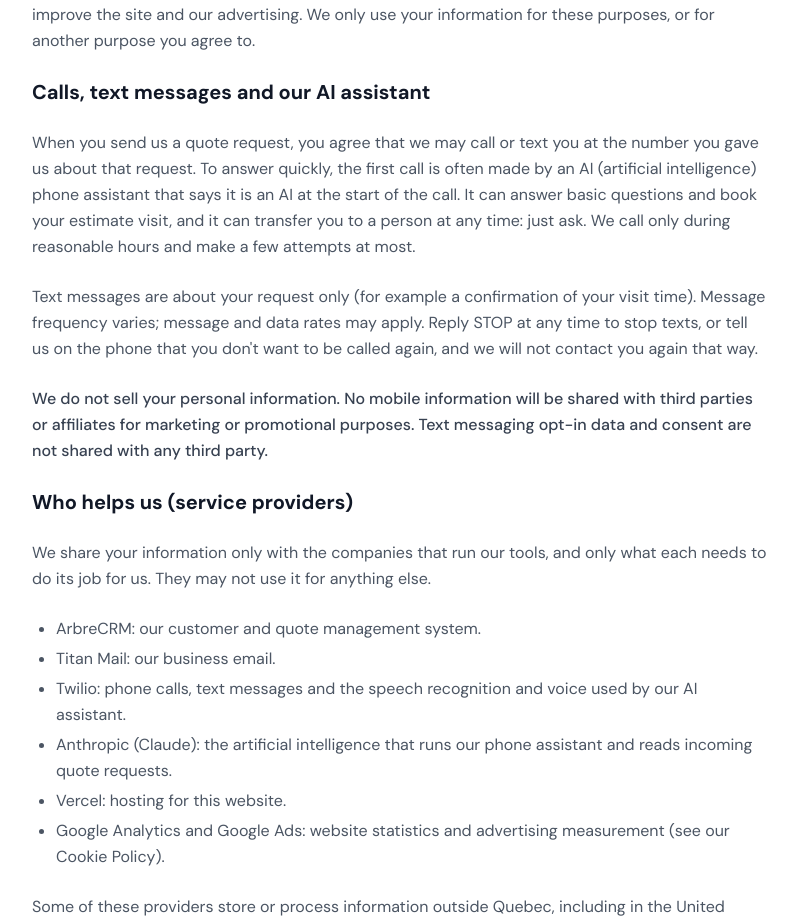
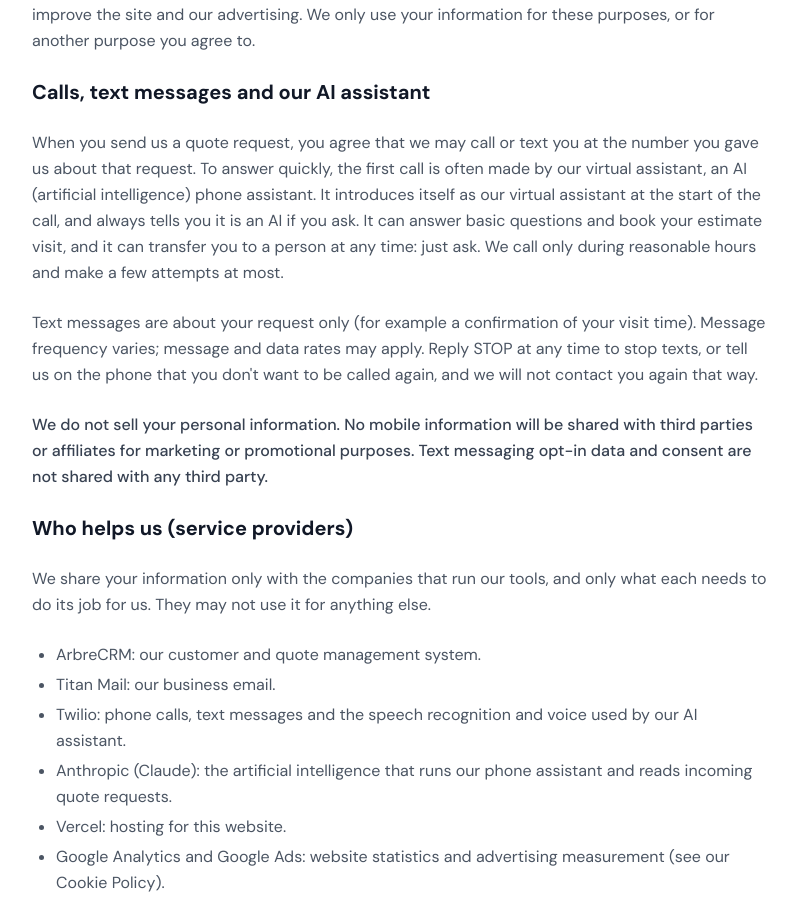
Before and after one commit to cjbrandse4-ship-it/brandse-website, a Next.js app: page /privacy-policy in a window 1280 px wide. Shown: the part 802-1726 px from the top of the page, without its empty margins (240-1037 px from the left). Built offline with nearby package versions, Linux system fonts and the light colour scheme.

Commit message:
privacy: assistant introduces itself as our virtual assistant, confirms it's an AI if asked
Co-Authored-By: Claude Opus 5.5 <noreply@anthropic.com>

```diff
--- a/pages/privacy-policy.tsx
+++ b/pages/privacy-policy.tsx
@@ -70,8 +70,8 @@ export default function PrivacyPolicyPage() {
             <h2 className={h2}>{isEn ? 'Calls, text messages and our AI assistant' : 'Appels, textos et notre assistant IA'}</h2>
             <p>
               {isEn
-                ? 'When you send us a quote request, you agree that we may call or text you at the number you gave us about that request. To answer quickly, the first call is often made by an AI (artificial intelligence) phone assistant that says it is an AI at the start of the call. It can answer basic questions and book your estimate visit, and it can transfer you to a person at any time: just ask. We call only during reasonable hours and make a few attempts at most.'
-                : 'Lorsque vous nous envoyez une demande de soumission, vous acceptez que nous vous appelions ou vous textions au numéro fourni au sujet de cette demande. Pour répondre rapidement, le premier appel est souvent fait par un assistant téléphonique d\'intelligence artificielle (IA) qui indique qu\'il est une IA dès le début de l\'appel. Il peut répondre aux questions de base et fixer votre visite d\'estimation, et il peut vous transférer à une personne en tout temps : il suffit de le demander. Nous appelons seulement à des heures raisonnables et faisons quelques tentatives au plus.'}
+                ? 'When you send us a quote request, you agree that we may call or text you at the number you gave us about that request. To answer quickly, the first call is often made by our virtual assistant, an AI (artificial intelligence) phone assistant. It introduces itself as our virtual assistant at the start of the call, and always tells you it is an AI if you ask. It can answer basic questions and book your estimate visit, and it can transfer you to a person at any time: just ask. We call only during reasonable hours and make a few attempts at most.'
+                : 'Lorsque vous nous envoyez une demande de soumission, vous acceptez que nous vous appelions ou vous textions au numéro fourni au sujet de cette demande. Pour répondre rapidement, le premier appel est souvent fait par notre assistant virtuel, un assistant téléphonique d\'intelligence artificielle (IA). Il se présente comme notre assistant virtuel dès le début de l\'appel, et vous confirme toujours qu\'il est une IA si vous le demandez. Il peut répondre aux questions de base et fixer votre visite d\'estimation, et il peut vous transférer à une personne en tout temps : il suffit de le demander. Nous appelons seulement à des heures raisonnables et faisons quelques tentatives au plus.'}
             </p>
             <p>
               {isEn
```
